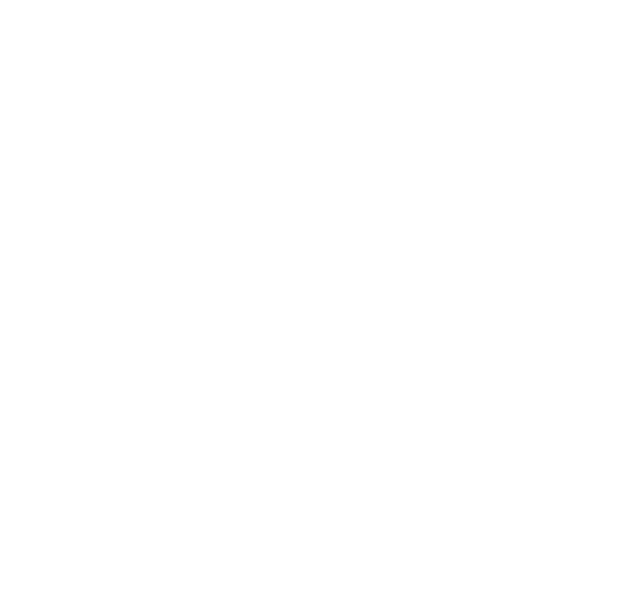
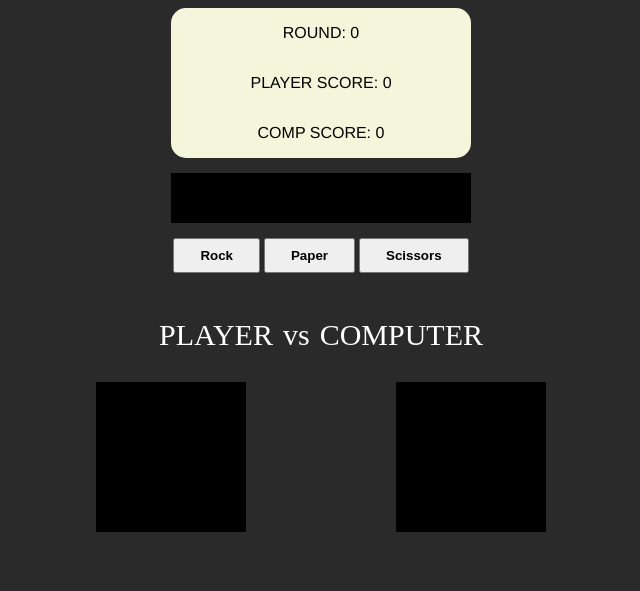
Before and after one commit to CristianCodes/rps, a plain HTML site: page index.html in a window 1280 px wide. Shown: the whole page, without its empty margins (319-959 px from the left). Drawn offline with Linux system fonts and the light colour scheme.

Commit message:
create basic ui index and css files, remove loop logic from game function

```diff
--- a/index.html
+++ b/index.html
@@ -3,9 +3,38 @@
     <meta charset="UTF-8">
     <meta name="viewport" content="width=device-width, initial-scale=1.0">
     <title>RPS</title>
-    <script src="script.js"></script>
+    <script src="script.js" defer></script>
+    <link rel="stylesheet" href="style.css">
 </head>
 <body>
+    <div id="scores">
+        <p>ROUND: <span>0</span></p>
+        <p>PLAYER SCORE: <span>0</span></p>
+        <p>COMP SCORE: <span>0</span></p>
+    </div>
+
+    <div id="outcome">
+        <p class="hidden">The Winner is <span id="winner"></span></p>
+    </div>
+
+    <div class="container">
+        <button class="choices" id="Rock">Rock</button>
+        <button class="choices" id="Paper">Paper</button>
+        <button class="choices" id="Scissors">Scissors</button>
+    </div>
+
+    <div class="visual">
+        <div class="visual-ui">
+            <p>PLAYER</p>
+            <p> vs </p>
+            <p>COMPUTER</p>
+        </div>
+
+        <div class="img-holder">
+            <div id="player"></div>
+            <div id="comp"></div>
+        </div>
+    </div>
 
 </body>
 </html>
--- a/script.js
+++ b/script.js
@@ -8,9 +8,7 @@ function getComputerChoice() {
 }
 
 function playRound(playerSelection, computerSelection) {
-  playerSelection =
-    playerSelection.slice(0, 1).toUpperCase() +
-    playerSelection.slice(1).toLowerCase();
+  playerSelection = getComputerChoice;
   if (playerSelection === computerSelection) {
     console.log(`Tie! You both chose ${playerSelection}`);
     return 0;
@@ -38,7 +36,7 @@ function playRound(playerSelection, computerSelection) {
 function game() {
   let comp = 0;
   let player = 0;
-  for (rounds = 0; rounds < 5; rounds++) {
+
   let playerChoice = prompt("Type in Rock Paper or Scissors");
   let result = playRound(playerChoice, getComputerChoice());
   console.log(result);
@@ -48,17 +46,17 @@ function game() {
     player++;
   }
   console.log(`Player Score:${player} Computer Score:${comp}`);
+
+  // if (player > comp) {
+  //   console.log(
+  //     `You beat the Computer -Final Score- Player Score:${player} Computer Score ${comp}`
+  //   );
+  // } else if (comp > player) {
+  //   console.log(
+  //     `The Computer beat You -Final Score- Player Score:${player} Computer Score ${comp}`
+  //   );
+  // } else
+  //   console.log(
+  //     `The game ends in a Tie -Final Score- Player Score:${player} Computer Score ${comp} `
+  //   );
 }
-  if (player > comp) {
-    console.log(
-      `You beat the Computer -Final Score- Player Score:${player} Computer Score ${comp}`
-    );
-  } else if (comp > player) {
-    console.log(
-      `The Computer beat You -Final Score- Player Score:${player} Computer Score ${comp}`
-    );
-  } else
-    console.log(
-      `The game ends in a Tie -Final Score- Player Score:${player} Computer Score ${comp} `
-    );
-}
--- /dev/null
+++ b/style.css
@@ -0,0 +1,81 @@
+* {
+    margin: o;
+    padding: 0;
+    list-style: none;
+    text-decoration: none;
+}
+
+body {
+    background-color: rgb(43, 42, 42);
+    display: flex;
+    flex-direction: column;
+    justify-content: center;
+    align-items: center;
+}
+
+.choices {
+    padding: 8px 25px;
+    font-weight: 700;
+}
+
+
+#scores {
+    background-color: beige;
+    width: 300px;
+    display: flex;
+    flex-direction: column;
+    align-items: center;
+    border-radius: 15px;
+    font-family: 'Franklin Gothic Medium', 'Arial Narrow', Arial, sans-serif;
+}
+
+#scores p {
+    margin-left: 8px;
+    margin-right: 8px;
+}
+
+
+#outcome {
+    display: flex;
+    align-items: center;
+    justify-content: center;
+    color: white;
+    font-size: 25px;
+    background-color: black;
+    width: 300px;
+    height: 50px;
+    margin: 15px 15px;
+}
+
+.hidden {
+    opacity: 0;
+}
+
+.visual {
+    display: flex;
+    flex-direction: column;
+    margin-top: 15px;
+    width: 600px;
+    height: 300px;
+}
+
+.visual-ui {
+    display: flex;
+    flex-direction: row;
+    justify-content: center;
+    column-gap: 10px;
+    color: white;
+    font-size: 30px;
+}
+
+.img-holder {
+    display: flex;
+    flex-direction: row;
+    justify-content: space-around;
+}
+
+#player, #comp {
+    width: 150px;
+    height: 150px;
+    background-color: black;
+}
```
Lines whose indentation alone changed are shown as unchanged.
